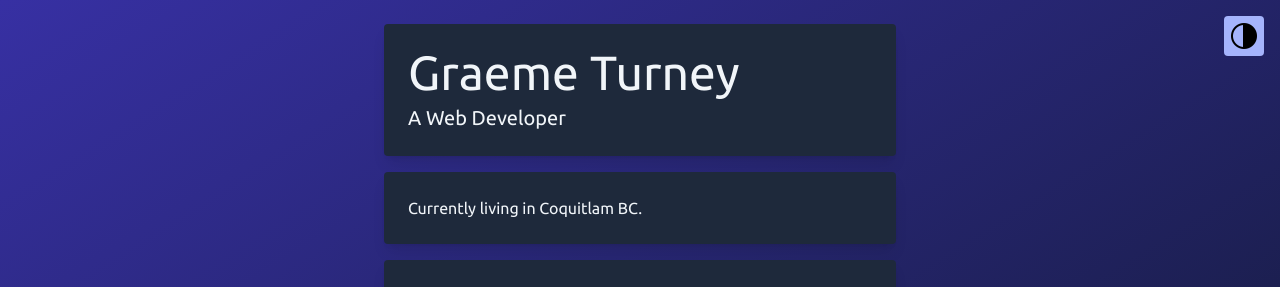
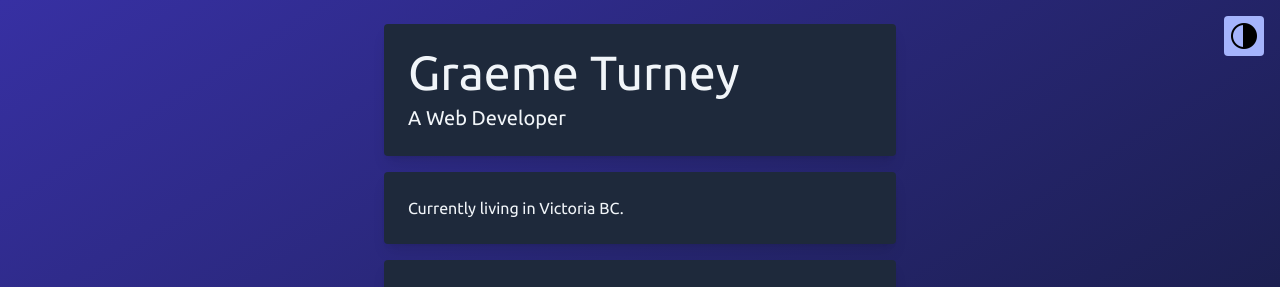
Before and after one commit to greyturn/personal-site, a Next.js app: page / in a window 1280 px wide. Shown: the top 287 px of the page. Built offline with nearby package versions, Linux system fonts and the light colour scheme.

Commit message:
Update location from Coquitlam to Victoria BC

```diff
--- a/app/page.tsx
+++ b/app/page.tsx
@@ -18,7 +18,7 @@ export default function Page({}: Props) {
                 <h1>Graeme Turney</h1>
                 <h2 className='text-xl mt-2'> A Web Developer</h2>
             </Card>
-            <Card className='my-4'>Currently living in Coquitlam BC.</Card>
+            <Card className='my-4'>Currently living in Victoria BC.</Card>
             <Card className='my-4'>
                 <h2 className='mb-6'>Socials:</h2>
                 <SocialLink className='mb-4' social='github' text='Github' />
```
